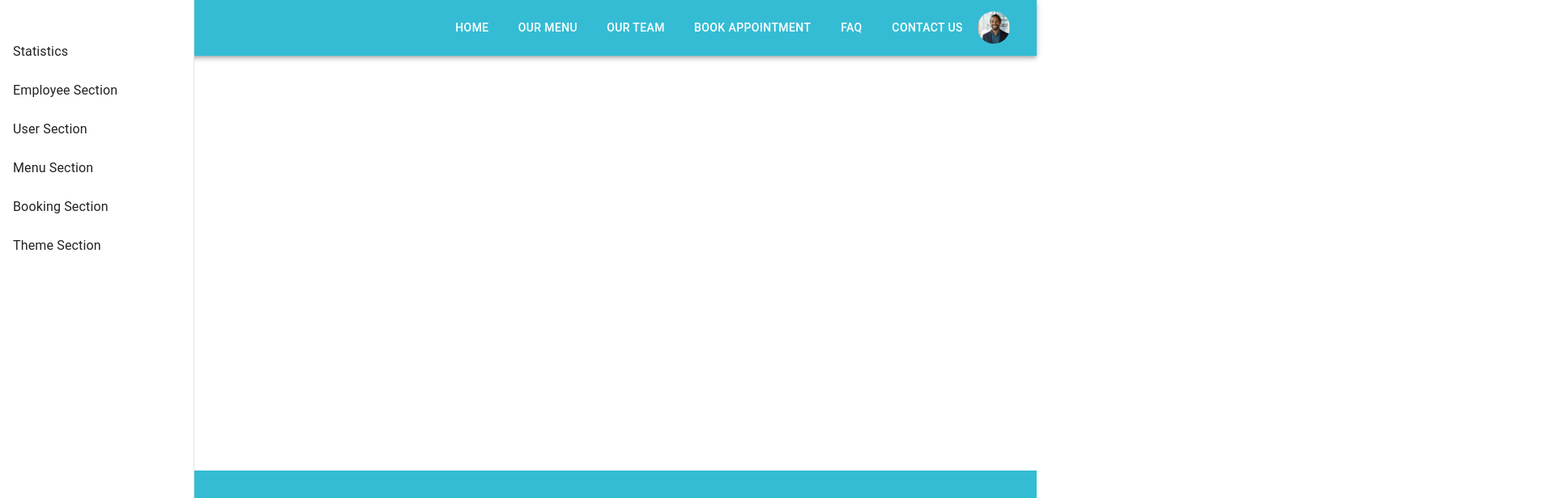
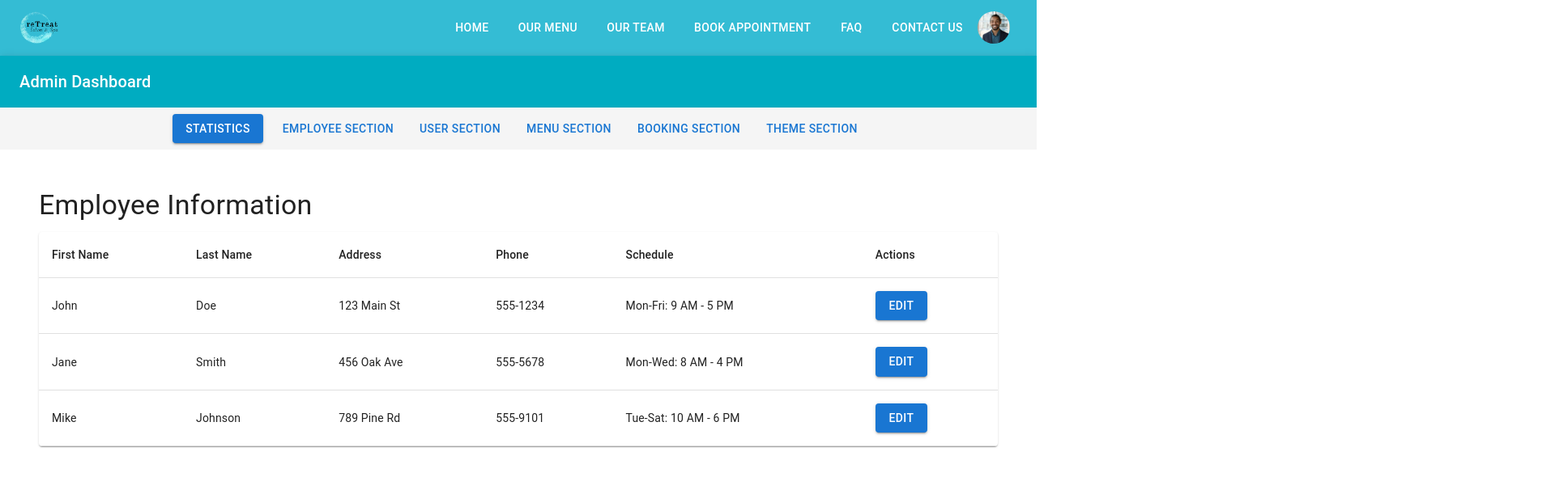
Before and after one commit to The-Fella-s/reTreat, a React (Vite) app in the folder frontend/: page /admin-dashboard/employee in a window 1280 px wide. Shown: the top 616 px of the page at 81% size, 1920 px wide, since content can reach past the window. Built offline with nearby package versions, Linux system fonts and the light colour scheme.

Commit message:
admin dashboard bar change

```diff
--- a/frontend/src/pages/admin-dashboard/AdminDashboard.jsx
+++ b/frontend/src/pages/admin-dashboard/AdminDashboard.jsx
@@ -1,5 +1,5 @@
 import React, { useState } from 'react';
-import { Box, Drawer, List, ListItem, ListItemText, CssBaseline } from '@mui/material';
+import { AppBar, Toolbar, Box, Button, Typography, CssBaseline } from '@mui/material';
 import { Route, Routes, useNavigate } from 'react-router-dom';
 
 // Import section components
@@ -20,54 +20,81 @@ const AdminDashboard = () => {
   };
 
   return (
-    <Box sx={{ display: 'flex' }}>
+    <Box sx={{ minHeight: '100vh' }}>
       <CssBaseline />
 
-      {/* Sidebar */}
-      <Drawer
+      {/* Top Navigation Bar */}
+      <AppBar position="static" sx={{ bgcolor: '#00ACC1' }}>
+        <Toolbar>
+          <Typography variant="h6" sx={{ flexGrow: 1 }}>
+            Admin Dashboard
+          </Typography>
+          {/* Add user profile, logout, or other icons here if needed */}
+        </Toolbar>
+      </AppBar>
+
+      {/* Horizontal Menu Bar */}
+      <Box
         sx={{
-          width: 240,
-          flexShrink: 0,
-          '& .MuiDrawer-paper': {
-            width: 240,
-            boxSizing: 'border-box',
-            paddingTop: 4,
-          },
+          display: 'flex',
+          justifyContent: 'center',
+          bgcolor: '#f5f5f5',
+          paddingY: 1,
+          boxShadow: 1,
         }}
-        variant="permanent"
-        anchor="left"
       >
-        <List>
-          <ListItem button onClick={() => handleNavigation('statistics')}>
-            <ListItemText primary="Statistics" />
-          </ListItem>
-          <ListItem button onClick={() => handleNavigation('employee')}>
-            <ListItemText primary="Employee Section" />
-          </ListItem>
-          <ListItem button onClick={() => handleNavigation('user')}>
-            <ListItemText primary="User Section" />
-          </ListItem>
-          <ListItem button onClick={() => handleNavigation('menu')}>
-            <ListItemText primary="Menu Section" />
-          </ListItem>
-          <ListItem button onClick={() => handleNavigation('booking')}>
-            <ListItemText primary="Booking Section" />
-          </ListItem>
-          <ListItem button onClick={() => handleNavigation('theme')}>
-            <ListItemText primary="Theme Section" />
-          </ListItem>
-        </List>
-      </Drawer>
+        <Button
+          onClick={() => handleNavigation('statistics')}
+          variant={selectedSection === 'statistics' ? 'contained' : 'text'}
+          sx={{ marginX: 1 }}
+        >
+          Statistics
+        </Button>
+        <Button
+          onClick={() => handleNavigation('employee')}
+          variant={selectedSection === 'employee' ? 'contained' : 'text'}
+          sx={{ marginX: 1 }}
+        >
+          Employee Section
+        </Button>
+        <Button
+          onClick={() => handleNavigation('user')}
+          variant={selectedSection === 'user' ? 'contained' : 'text'}
+          sx={{ marginX: 1 }}
+        >
+          User Section
+        </Button>
+        <Button
+          onClick={() => handleNavigation('menu')}
+          variant={selectedSection === 'menu' ? 'contained' : 'text'}
+          sx={{ marginX: 1 }}
+        >
+          Menu Section
+        </Button>
+        <Button
+          onClick={() => handleNavigation('booking')}
+          variant={selectedSection === 'booking' ? 'contained' : 'text'}
+          sx={{ marginX: 1 }}
+        >
+          Booking Section
+        </Button>
+        <Button
+          onClick={() => handleNavigation('theme')}
+          variant={selectedSection === 'theme' ? 'contained' : 'text'}
+          sx={{ marginX: 1 }}
+        >
+          Theme Section
+        </Button>
+      </Box>
 
       {/* Main Content Area */}
       <Box
         component="main"
         sx={{
+          padding: 3,
+          bgcolor: 'background.default',
           flexGrow: 1,
-          bgcolor: 'background.default',
-          padding: 3,
-          marginLeft: 240,
-          marginTop: 8,
+          minHeight: 'calc(100vh - 64px - 48px)', // Adjust for navbar and menu bar height
         }}
       >
         <Routes>
--- a/frontend/src/pages/admin-dashboard/EmployeeSection.jsx
+++ b/frontend/src/pages/admin-dashboard/EmployeeSection.jsx
@@ -3,62 +3,33 @@ import { Box, Typography, Table, TableBody, TableCell, TableContainer, TableHead
 
 // Dummy data for employees
 const employeesData = [
-    {
-        firstName: 'John',
-        lastName: 'Doe',
-        address: '123 Main St, Springfield',
-        phone: '+1 555-1234',
-        schedule: 'Mon-Fri: 9 AM - 5 PM',
-    },
-    {
-        firstName: 'Jane',
-        lastName: 'Smith',
-        address: '456 Oak Ave, Springfield',
-        phone: '+1 555-5678',
-        schedule: 'Mon-Wed: 8 AM - 4 PM',
-    },
-    {
-        firstName: 'Mike',
-        lastName: 'Johnson',
-        address: '789 Pine Rd, Springfield',
-        phone: '+1 555-9101',
-        schedule: 'Tue-Sat: 10 AM - 6 PM',
-    },
+  { firstName: 'John', lastName: 'Doe', address: '123 Main St', phone: '555-1234', schedule: 'Mon-Fri: 9 AM - 5 PM' },
+  { firstName: 'Jane', lastName: 'Smith', address: '456 Oak Ave', phone: '555-5678', schedule: 'Mon-Wed: 8 AM - 4 PM' },
+  { firstName: 'Mike', lastName: 'Johnson', address: '789 Pine Rd', phone: '555-9101', schedule: 'Tue-Sat: 10 AM - 6 PM' },
 ];
 
 const EmployeeSection = () => {
   const [employees, setEmployees] = useState(employeesData);
   const [editingEmployee, setEditingEmployee] = useState(null);
-    const [editedEmployee, setEditedEmployee] = useState({
-        firstName: '',
-        lastName: '',
-        address: '',
-        phone: '',
-        schedule: '',
-    });
+  const [editedEmployee, setEditedEmployee] = useState({});
 
   const handleEdit = (employee) => {
     setEditingEmployee(employee);
-        setEditedEmployee({ ...employee }); // Pre-fill the edit form with current data
+    setEditedEmployee({ ...employee });
   };
 
   const handleSave = () => {
-        const updatedEmployees = employees.map((employee) =>
-            employee === editingEmployee ? editedEmployee : employee
+    const updatedEmployees = employees.map((e) =>
+      e === editingEmployee ? editedEmployee : e
     );
     setEmployees(updatedEmployees);
     setEditingEmployee(null);
   };
 
-    const handleCancel = () => {
-        setEditingEmployee(null);
-    };
+  const handleCancel = () => setEditingEmployee(null);
 
   const handleChange = (e) => {
-        setEditedEmployee({
-            ...editedEmployee,
-            [e.target.name]: e.target.value,
-        });
+    setEditedEmployee({ ...editedEmployee, [e.target.name]: e.target.value });
   };
 
   return (
@@ -67,31 +38,28 @@ const EmployeeSection = () => {
         Employee Information
       </Typography>
 
-            {/* Table to display employee data */}
       <TableContainer component={Paper}>
-                <Table sx={{ minWidth: 650 }} aria-label="employee data table">
+        <Table>
           <TableHead>
             <TableRow>
               <TableCell>First Name</TableCell>
               <TableCell>Last Name</TableCell>
               <TableCell>Address</TableCell>
-                            <TableCell>Phone Number</TableCell>
+              <TableCell>Phone</TableCell>
               <TableCell>Schedule</TableCell>
               <TableCell>Actions</TableCell>
             </TableRow>
           </TableHead>
           <TableBody>
-                        {employees.map((employee, index) => (
-                            <TableRow key={index}>
+            {employees.map((employee, idx) => (
+              <TableRow key={idx}>
                 <TableCell>{employee.firstName}</TableCell>
                 <TableCell>{employee.lastName}</TableCell>
                 <TableCell>{employee.address}</TableCell>
                 <TableCell>{employee.phone}</TableCell>
                 <TableCell>{employee.schedule}</TableCell>
                 <TableCell>
-                                    <Button variant="contained" color="primary" onClick={() => handleEdit(employee)}>
-                                        Edit
-                                    </Button>
+                  <Button variant="contained" onClick={() => handleEdit(employee)}>Edit</Button>
                 </TableCell>
               </TableRow>
             ))}
@@ -99,55 +67,17 @@ const EmployeeSection = () => {
         </Table>
       </TableContainer>
 
-            {/* Edit Form (Visible only if editing an employee) */}
       {editingEmployee && (
-                <Box sx={{ marginTop: 3 }}>
-                    <Typography variant="h5" gutterBottom>
-                        Edit Employee Information
-                    </Typography>
-                    <TextField
-                        label="First Name"
-                        name="firstName"
-                        value={editedEmployee.firstName}
-                        onChange={handleChange}
-                        sx={{ marginBottom: 2, marginRight: 2 }}
-                    />
-                    <TextField
-                        label="Last Name"
-                        name="lastName"
-                        value={editedEmployee.lastName}
-                        onChange={handleChange}
-                        sx={{ marginBottom: 2, marginRight: 2 }}
-                    />
-                    <TextField
-                        label="Address"
-                        name="address"
-                        value={editedEmployee.address}
-                        onChange={handleChange}
-                        sx={{ marginBottom: 2, marginRight: 2 }}
-                    />
-                    <TextField
-                        label="Phone Number"
-                        name="phone"
-                        value={editedEmployee.phone}
-                        onChange={handleChange}
-                        sx={{ marginBottom: 2, marginRight: 2 }}
-                    />
-                    <TextField
-                        label="Schedule"
-                        name="schedule"
-                        value={editedEmployee.schedule}
-                        onChange={handleChange}
-                        sx={{ marginBottom: 2, marginRight: 2 }}
-                    />
-
-                    <Box sx={{ marginTop: 2 }}>
-                        <Button variant="contained" color="primary" onClick={handleSave}>
-                            Save
-                        </Button>
-                        <Button variant="outlined" color="secondary" onClick={handleCancel} sx={{ marginLeft: 2 }}>
-                            Cancel
-                        </Button>
+        <Box sx={{ mt: 3 }}>
+          <Typography variant="h5">Edit Employee</Typography>
+          <TextField name="firstName" label="First Name" value={editedEmployee.firstName} onChange={handleChange} sx={{ mr: 2 }} />
+          <TextField name="lastName" label="Last Name" value={editedEmployee.lastName} onChange={handleChange} sx={{ mr: 2 }} />
+          <TextField name="address" label="Address" value={editedEmployee.address} onChange={handleChange} sx={{ mr: 2 }} />
+          <TextField name="phone" label="Phone" value={editedEmployee.phone} onChange={handleChange} sx={{ mr: 2 }} />
+          <TextField name="schedule" label="Schedule" value={editedEmployee.schedule} onChange={handleChange} sx={{ mr: 2 }} />
+          <Box sx={{ mt: 2 }}>
+            <Button variant="contained" onClick={handleSave}>Save</Button>
+            <Button variant="outlined" onClick={handleCancel} sx={{ ml: 2 }}>Cancel</Button>
           </Box>
         </Box>
       )}
```
Lines whose indentation alone changed are shown as unchanged.
